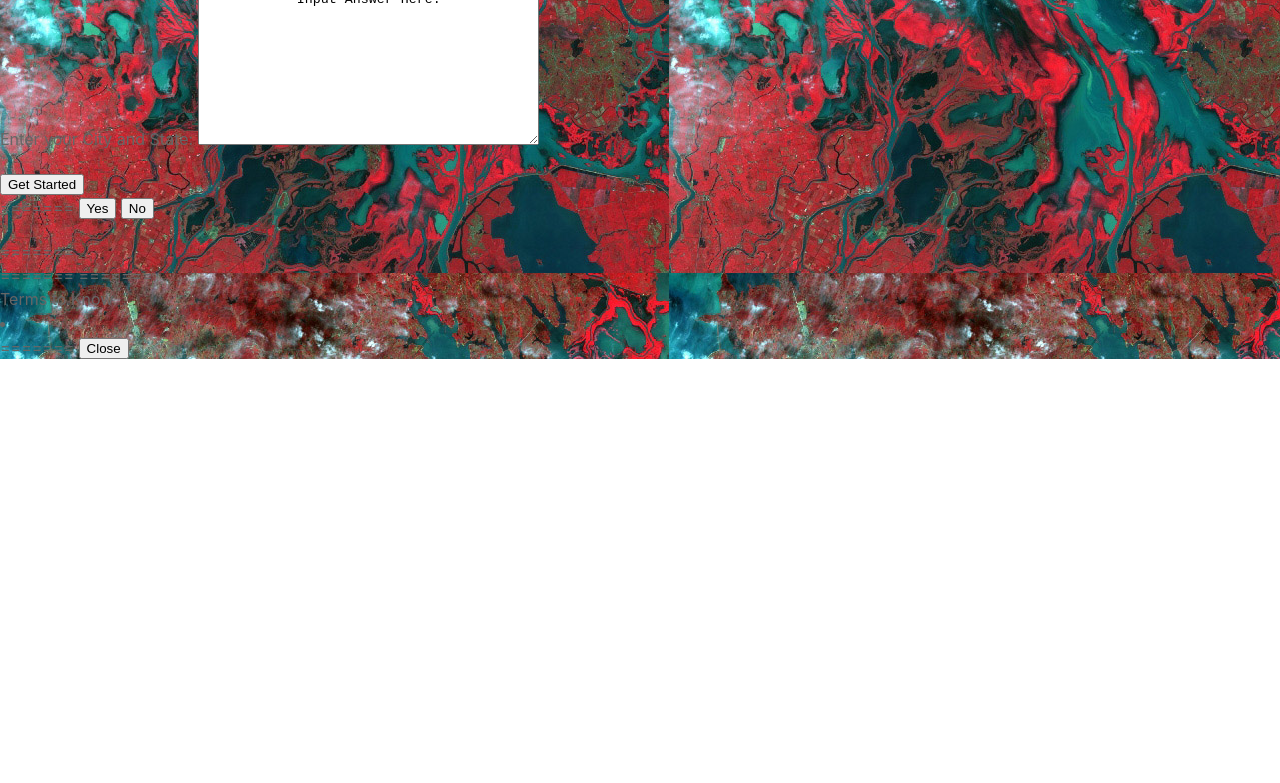
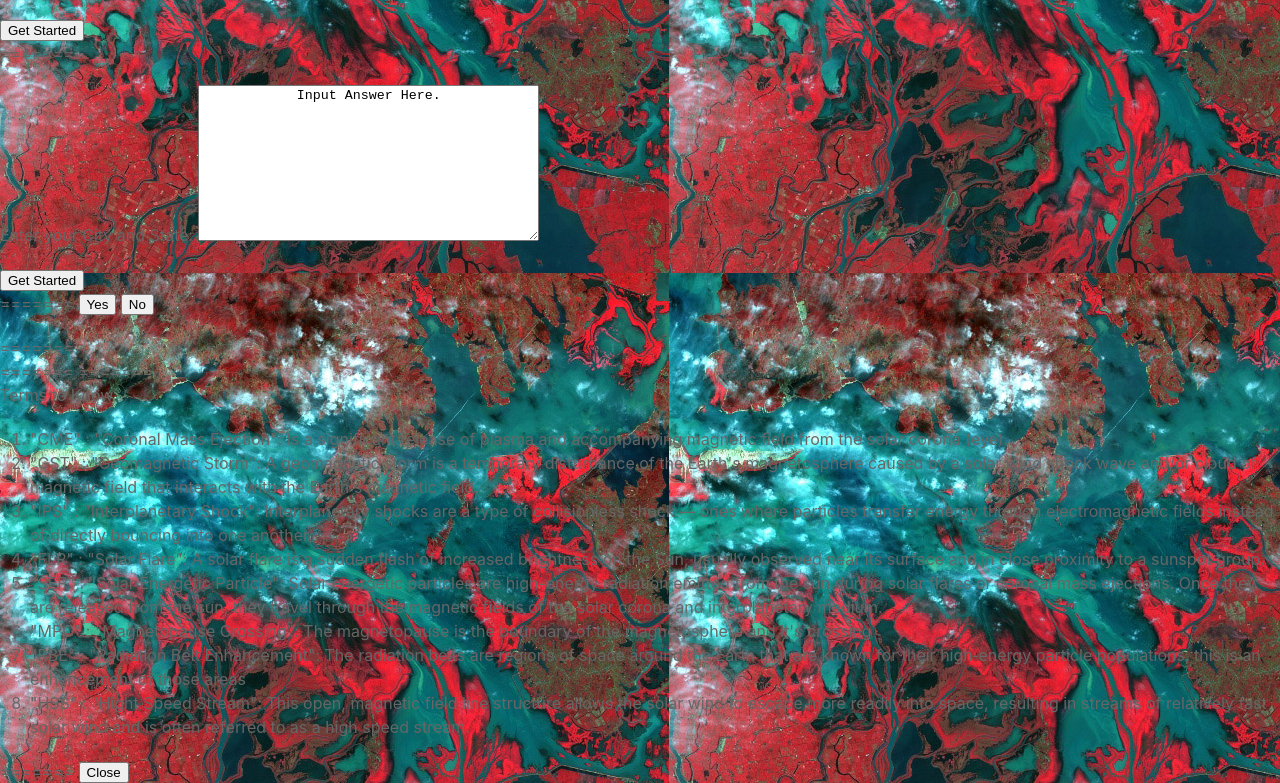
Before and after one commit to Jollyrgr83/uofu-project-skyview, a plain HTML site: page index.html in a window 1280 px wide. Shown: the part 327-1110 px from the top of the page. Before the commit the page ends 800 px from the top, so only its background shows below. Drawn offline with nearby package versions, Linux system fonts and the light colour scheme.

Commit message:
Updating Terms to Know

```diff
--- a/index.html
+++ b/index.html
@@ -81,7 +81,7 @@
        id="modal1Container">
         <div class="row">
           <p>
-
+            Welcome to our Nasa App. Our app uses a culmination of Google & Nasa API's to display upcoming astral events. Give it a go. Simply click below to get started.
           </p>
           <div class="mx-auto">
             <button class="text-center id="modal1GetStartedButton>Get Started</button>
@@ -380,9 +380,16 @@ window.onclick = function(event) {
 
 =======
 <header>Terms to Know</header>
-<li>
-
-</li>
+<ol>
+  <li>"CME" : "Coronal Mass Ejection": Is a significant release of plasma and accompanying magnetic field from the solar corona (eye).</li>
+  <li>"GST" : "Geomagnetic Storm": A geomagnetic storm is a temporary disturbance of the Earth's magnetosphere caused by a solar wind shock wave and/or cloud of magnetic field that interacts with the Earth's magnetic field.</li>
+  <li>"IPS" : "Interplanetary Shock": Interplanetary shocks are a type of collisionless shock — ones where particles transfer energy through electromagnetic fields instead of directly bouncing into one another.</li>
+  <li>"FLR" : "Solar Flare": A solar flare is a sudden flash of increased brightness on the Sun, usually observed near its surface and in close proximity to a sunspot group.</li>
+  <li>"SEP" : "Solar Energetic Particle": Solar energetic particles are high-energy radiation emitted from the sun during solar flares or coronal mass ejections. Once they are released from the sun, they travel through the magnetic fields of the solar corona and interplanetary medium.</li>
+  <li>"MPC" : "Magnetopause Crossing": The magnetopause is the boundary of the magnetosphere and it's crossing</li>
+  <li>"RBE" : "Radiation Belt Enhancement": The radiation belts are regions of space around the Earth that are known for their high‐energy particle populations, this is an enhancement of those areas</li>
+  <li>"HSS" : "Hight Speed Stream": This open, magnetic field line structure allows the solar wind to escape more readily into space, resulting in streams of relatively fast solar wind and is often referred to as a high speed stream.</li>
+</ol>
 
 
 
```
